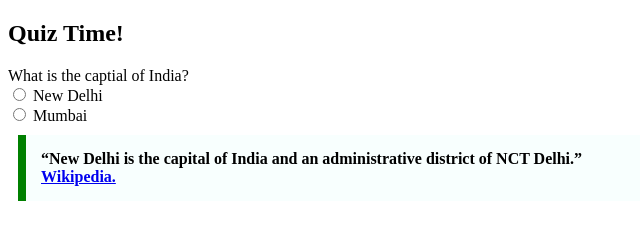
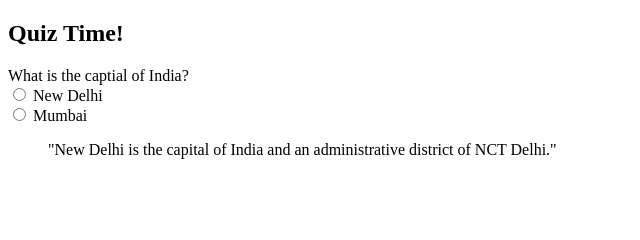
Before and after one commit to acciojob/trivia-akshay-warkari, a website: page main.html in a window 1280 px wide. Shown: the whole page, without its empty margins (0-640 px from the left). Drawn offline with Linux system fonts and the light colour scheme.

Commit message:
created a submission

```diff
--- a/main.html
+++ b/main.html
@@ -6,7 +6,7 @@
 	<link rel="stylesheet" href="styles.css">
 </head>
 	<style>
-		.quote-box {
+	 quote-box {
       max-width: 600px;
       margin: 10px;
       padding: 15px;
@@ -33,10 +33,8 @@
 			</label>
 	</form>
 
-	<blockquote  class="quote-box">
-		“New Delhi is the capital of India and an administrative district of NCT Delhi.”
-		<a href="https://en.wikipedia.org/wiki/New_Delhi">Wikipedia.</a>
-	</blockquote>
-</body>
+	 <blockquote cite="https://en.wikipedia.org/wiki/New_Delhi">
+    "New Delhi is the capital of India and an administrative district of NCT Delhi."
+  </blockquote>
 
 </html>
```
